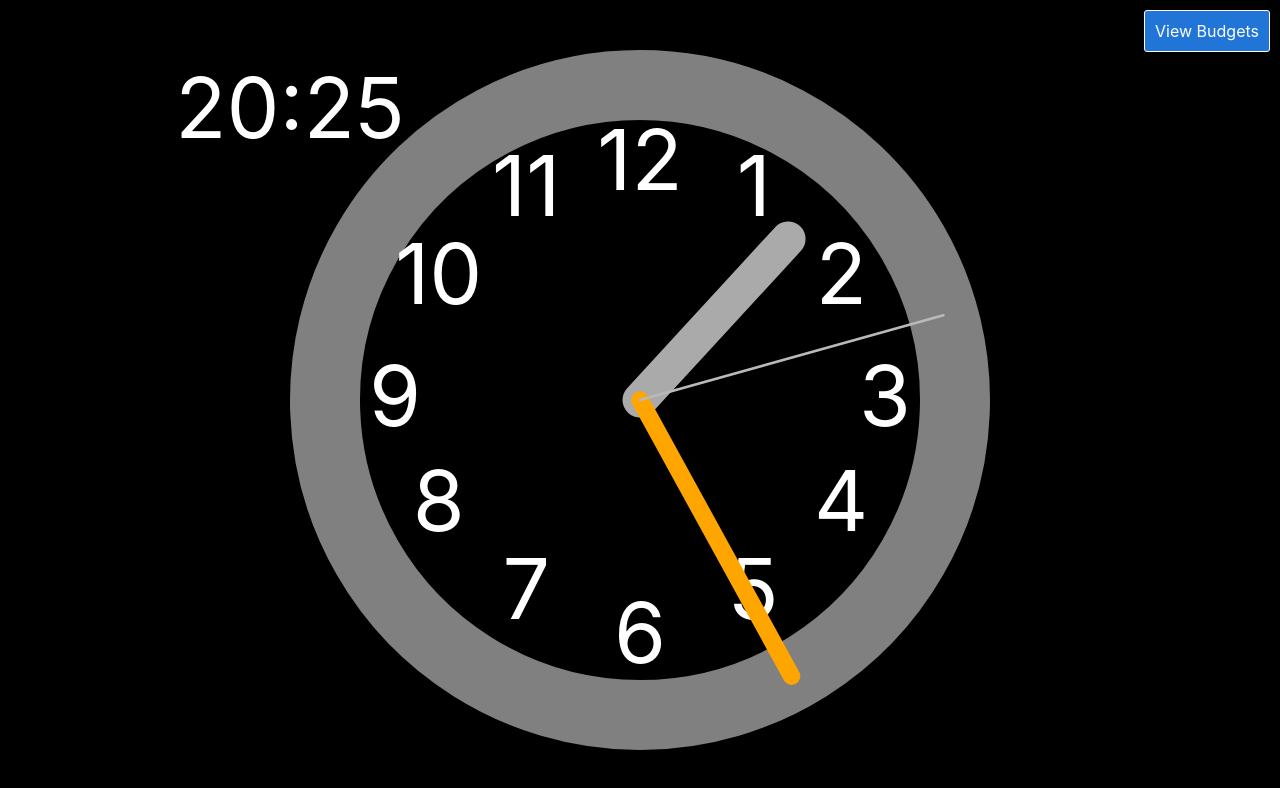
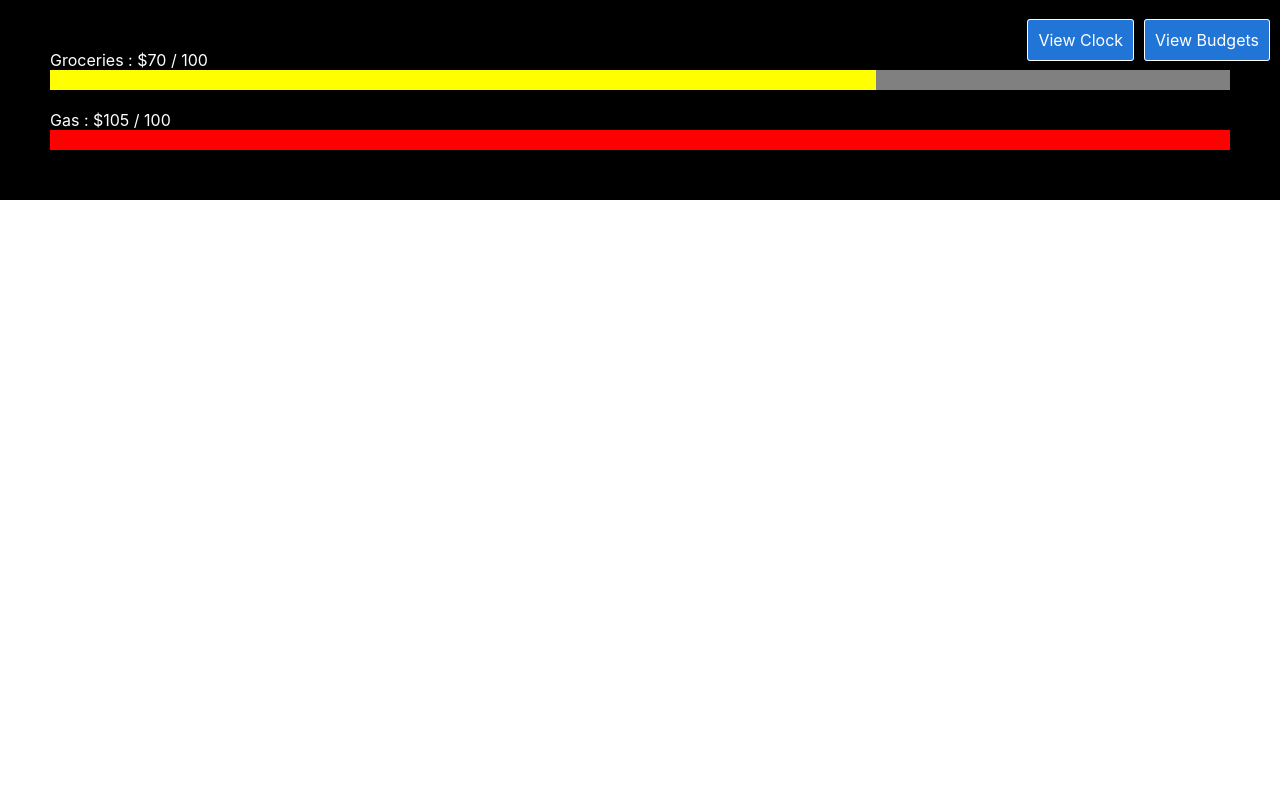
Before and after one commit to fearlessforhim/morning-clock, a React (Create React App) app: page /#/budget in a window 1280 px wide. Shown: the top 788 px of the page. Built offline with nearby package versions, Linux system fonts and the light colour scheme.

Commit message:
Version 0.3.0: add routing

```diff
--- a/src/App.css
+++ b/src/App.css
@@ -1,19 +1,24 @@
 .switcher-wrap {
+    position: absolute;
+    top: 30px;
+    right: 10px;
+    z-index: 1;
+}
+
+.switcher-wrap .link {
     border: 1px solid white;
     background: #2075d6;
     border-radius: 3px;
     color: white;
-    position: absolute;
-    top: 10px;
-    right: 10px;
-    z-index: 1;
+    padding: 10px;
+    cursor: pointer;
+    text-decoration: none;
 }
 
-.switcher-wrap:hover {
+.switcher-wrap .link:hover {
     background: #123f72;
 }
 
-.switcher-wrap > div {
-    padding: 10px;
-    cursor: pointer;
+.link + .link {
+    margin-left: 10px;
 }
--- a/src/App.js
+++ b/src/App.js
@@ -2,6 +2,7 @@ import './App.css';
 import { useState } from 'react';
 import ClockApp from './ClockApp';
 import BudgetsApp from './BudgetsApp';
+import { Navigate, HashRouter as Router, Route, Routes, Link } from 'react-router-dom';
 
 export default function App() {
 
@@ -10,20 +11,32 @@ let [appDisplay, setAppDisplay] = useState('clock');
   return <div
     className='application-wrap'
   >
+    <Router>
     <div
-      className='switcher-wrap'
-    >
-      {appDisplay === 'budget' && <div onClick={() => {setAppDisplay('clock');}}>View Clock</div>}
-      {appDisplay === 'clock' && <div onClick={() => {setAppDisplay('budget');}}>View Budgets</div>}
-    </div>
-    {
-      appDisplay === 'clock' &&
-      <ClockApp/>
-    }
-    {
-      appDisplay === 'budget' &&
-      <BudgetsApp/>
-    }
+        className='switcher-wrap'
+      >
+        <Link className='link' to={'clock'}>View Clock</Link>
+        <Link className='link' to={'budget'}>View Budgets</Link>
+      </div>
+      <Routes>
+        <Route
+          path={'/clock/*'}
+          element={<ClockApp/>}
+        />
+        <Route
+          path={'/budget/*'}
+          element={<BudgetsApp/>}
+        />
+        <Route
+          path={'*'}
+          element={<Navigate
+            to={'/clock'}
+            replace
+          />
+        }
+        />
+      </Routes>
+    </Router>
     </div>
 
 }
--- a/src/BudgetsApp.js
+++ b/src/BudgetsApp.js
@@ -6,10 +6,10 @@ export default function BudgetsApp() {
     let [budgets, setBudgets] = useState([]);
 
     let doFetch = async () => {
-        let response = await fetch('static/media/budget.txt');
-        let text = await response.text();
+        // let response = await fetch('static/media/budget.txt');
+        // let text = await response.text();
 
-        // let text = "Groceries:70/100\nGas:105/100\n";
+        let text = "Groceries:70/100\nGas:105/100\n";
 
         let budgetsArray = text.split('\n');
         let budgets = budgetsArray.map(b => {
```
Also changed, not shown: package.json (+5 -2 lines), 1 other file (tests, documents, lock files or other folders).
